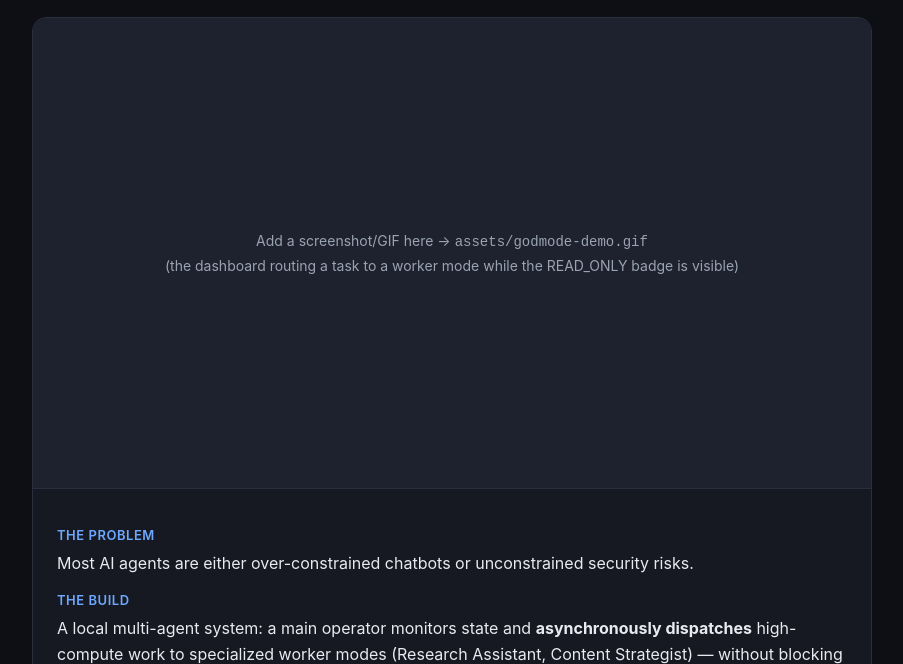
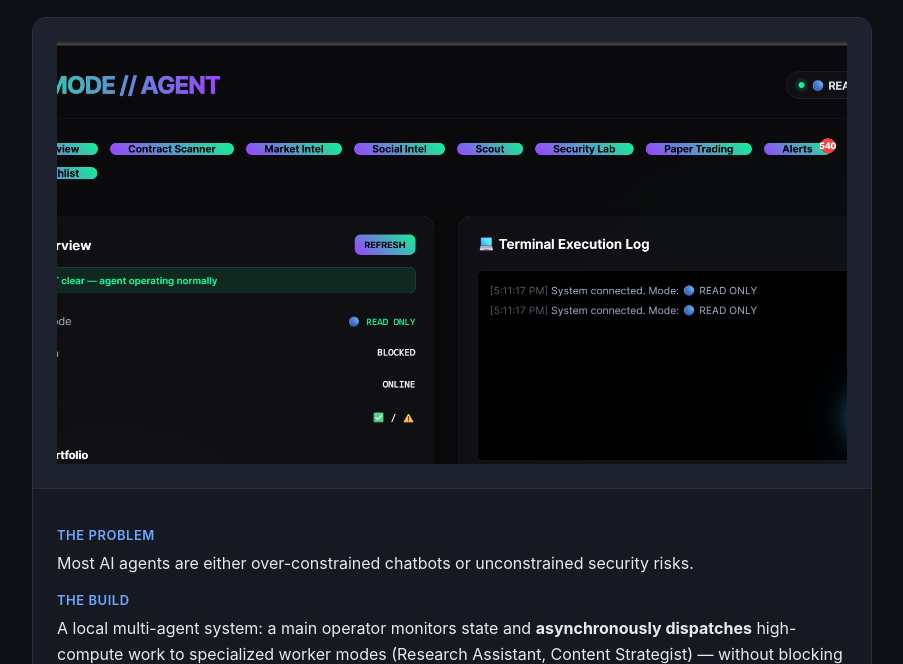
Before and after one commit to jamestet/donald-portfolio, a plain HTML site: page index.html in a window 1280 px wide. Shown: the part 551-1215 px from the top of the page, without its empty margins (188-1091 px from the left). Drawn offline with Linux system fonts and the light colour scheme.

Commit message:
Add GodModeAgent demo screenshot

```diff
--- a/index.html
+++ b/index.html
@@ -65,8 +65,7 @@
     <div class="sub">A local, autonomous multi-agent operator with voice modes and read-only safety built in.</div>
     <div class="card">
       <div class="media">
-        <!-- Replace with a real screenshot or GIF: assets/godmode-demo.gif -->
-        <span>Add a screenshot/GIF here → <code>assets/godmode-demo.gif</code><br>(the dashboard routing a task to a worker mode while the READ_ONLY badge is visible)</span>
+        <img src="assets/godmode-demo.png" alt="GodModeAgent Layla Operator dashboard showing READ ONLY mode, HALT clear status, and system telemetry">
       </div>
       <div class="card-body">
         <div class="pblock"><div class="lbl">The problem</div><p>Most AI agents are either over-constrained chatbots or unconstrained security risks.</p></div>
```
Also changed, not shown: assets/godmode-demo.png (added).
